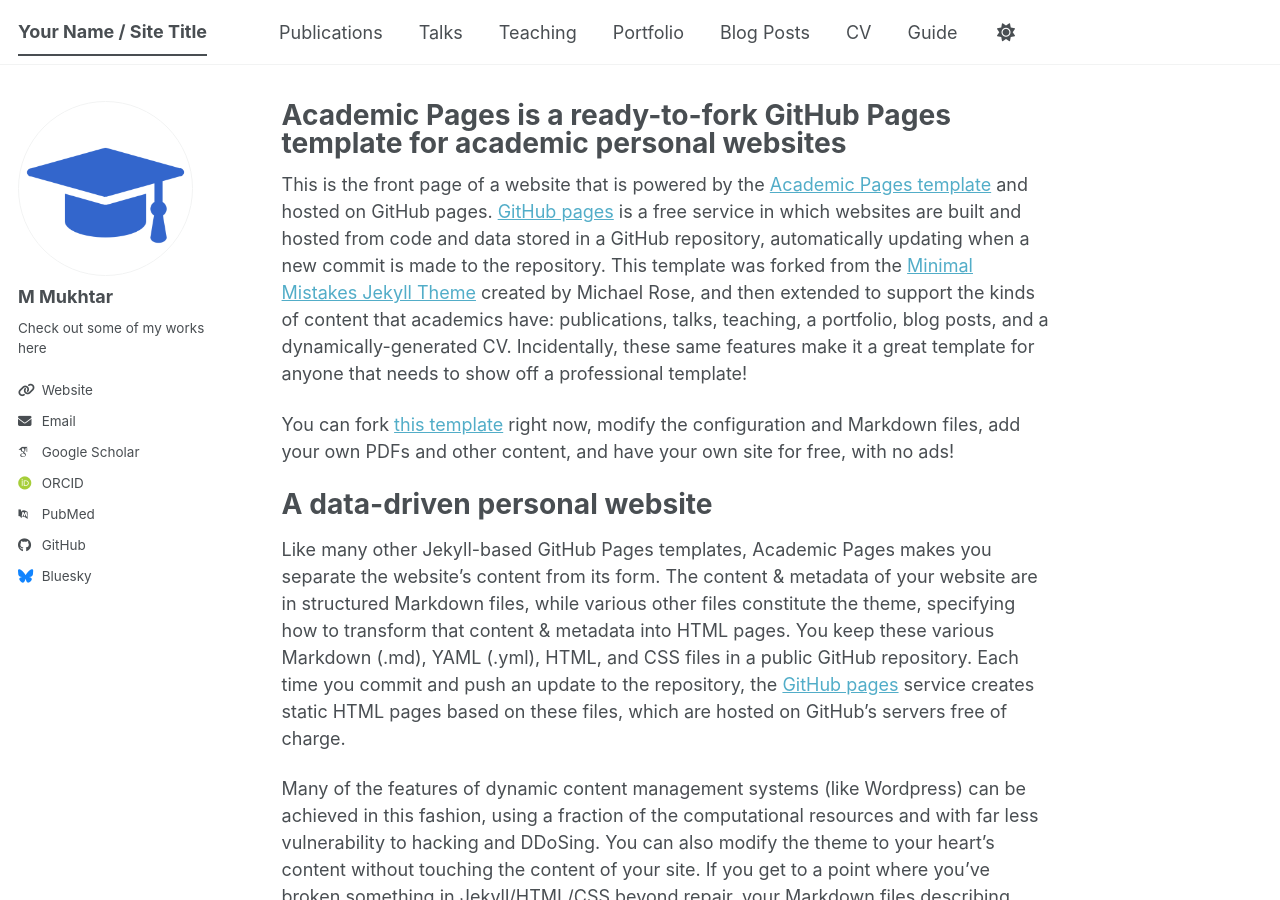
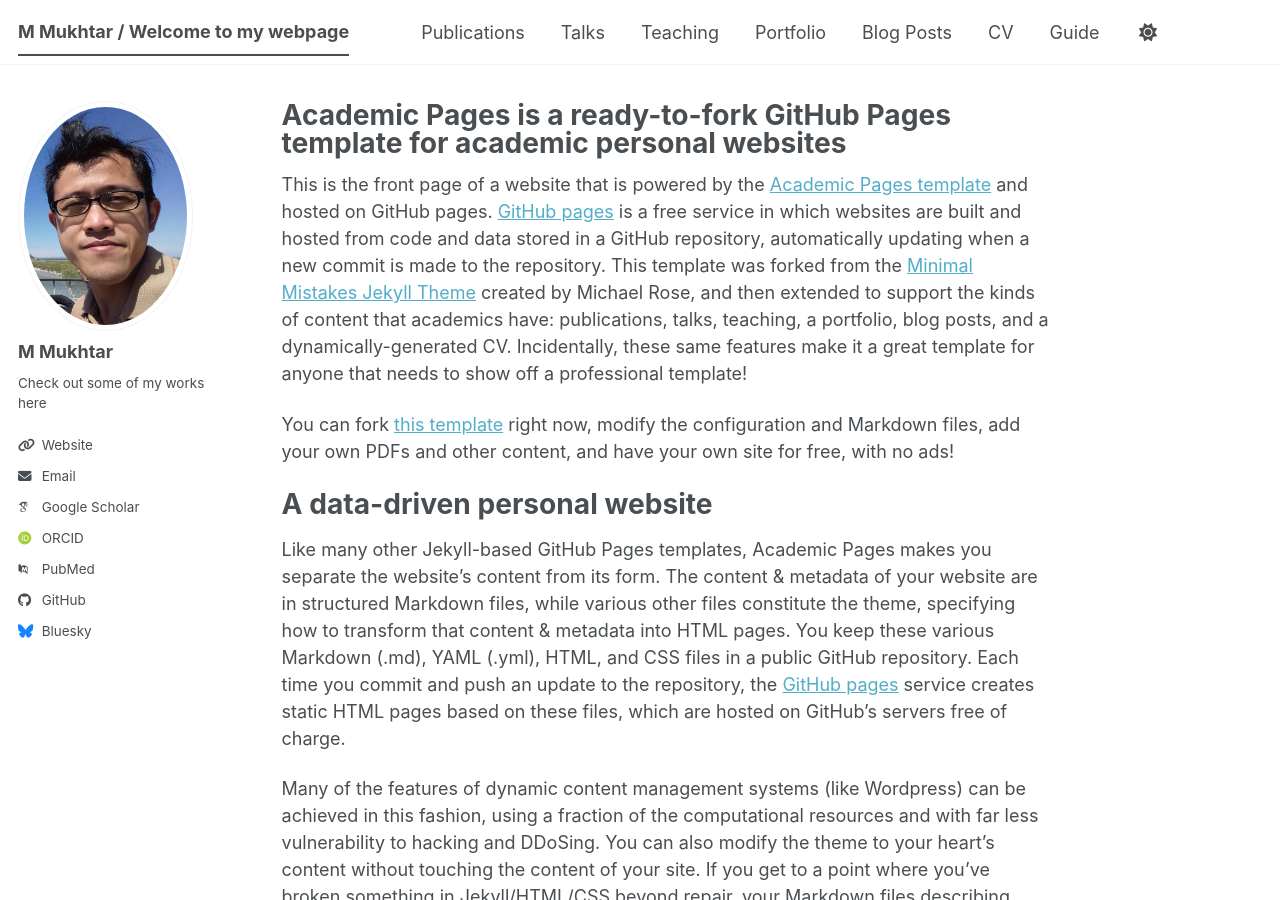
Before and after one commit to DrMukhtar/DrMukhtar.github.io, a Jekyll site: the page built from _pages/about.md, in a window 1280 px wide and 900 px high. Built offline with Jekyll 4.4.1, drawn with Linux system fonts in a browser that asks for light colours; some web fonts are replaced; a script bundle is joined from its source files by our own code; library files that are not in the unit come from our copies.

Commit message:
Update _config.yml

```diff
--- a/_config.yml
+++ b/_config.yml
@@ -9,7 +9,7 @@
 # Basic Site Settings
 locale                   : "en-US"
 site_theme               : "default" # The available themes options are "default", "air", "sunrise", "mint", "dirt" and "contrast"
-title                    : "Your Name / Site Title"
+title                    : "M Mukhtar / Welcome to my webpage"
 title_separator          : "-"
 name                     : &name "Your Name"
 description              : &description "Your Name's academic portfolio"   # Update this with a general description of your site, this is the default if not overridden by a page
@@ -23,7 +23,7 @@
 #               Additional customization can be done by editing /_includes/author-profile.html
 author:
   # Biographic information
-  avatar           : "favicon-512x512.png"
+  avatar           : "mmukhtar1.jpg"
   name             : "M Mukhtar"
   bio              : "Check out some of my works here"
   uri              : linkedin.com/in/drmukhtar/
```
